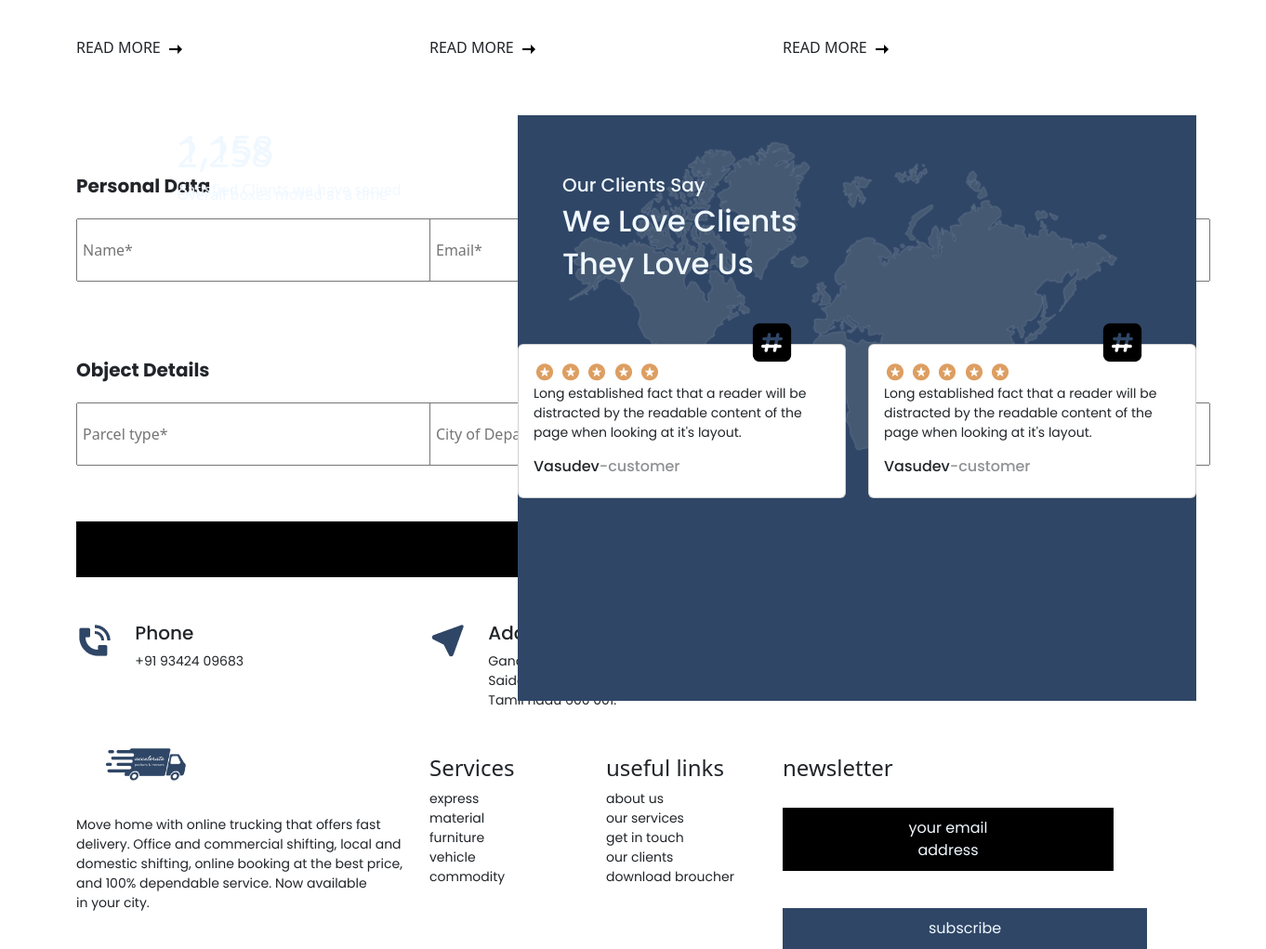
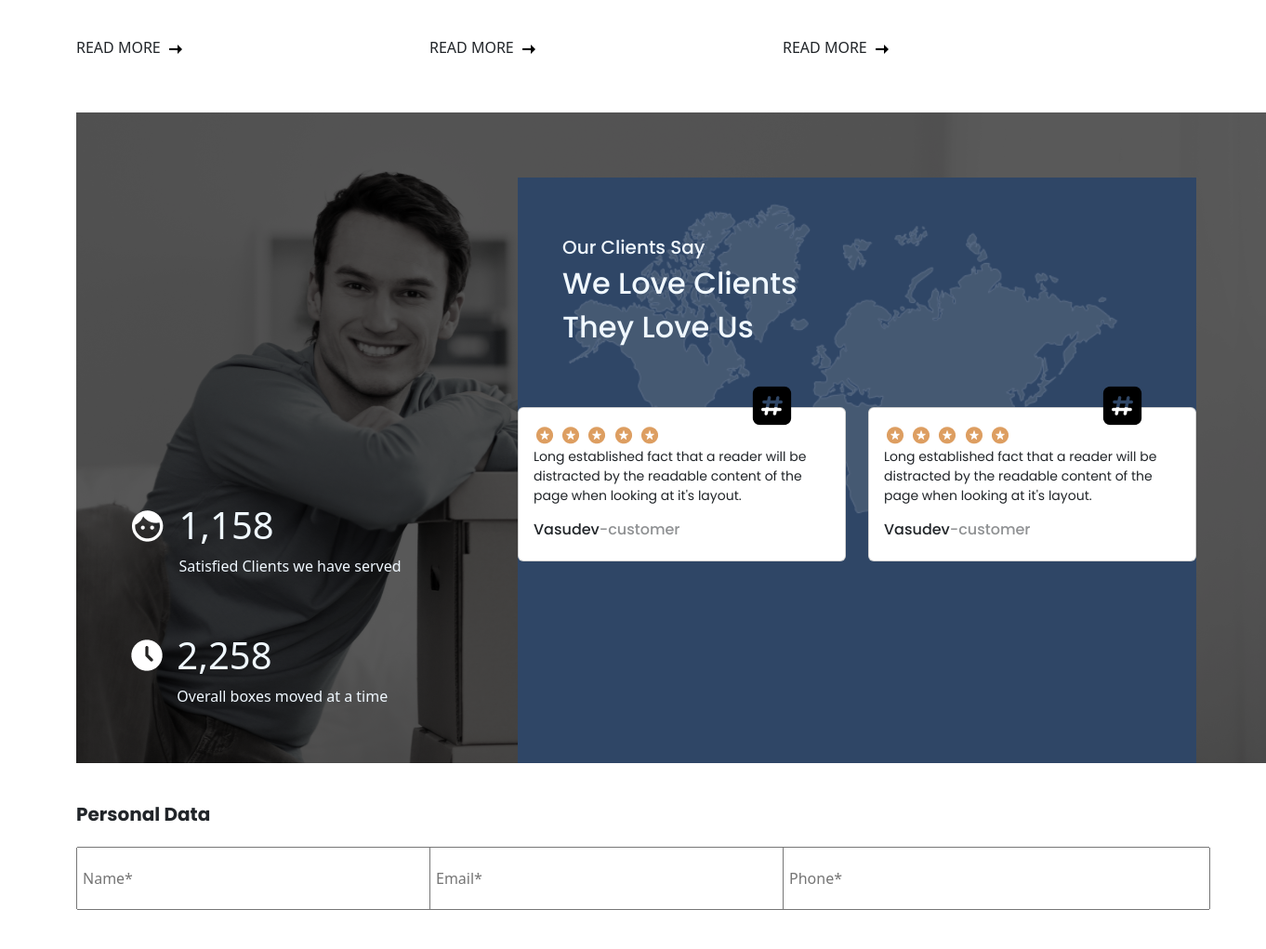
Before and after one commit to vasanth1000/vasanthvasudev100, a plain HTML site: page index.html in a window 1280 px wide. Shown: the part 2860-3881 px from the top of the page at 93% size, 1362 px wide, since content can reach past the window. Drawn offline with nearby package versions, Linux system fonts and the light colour scheme; the site is published under a folder, as on GitHub Pages, so addresses that start at the root find nothing.

Commit message:
Update index.html

```diff
--- a/index.html
+++ b/index.html
@@ -252,7 +252,7 @@
             </div>
         </div>
         <div class="image mt-5">
-            <img src="/Rectangle 12.png" alt="">
+            <img src="./Rectangle 12.png" alt="">
             <div class="row">
                 <div class="col-5">
                     <div class=" row imagebody">
```
